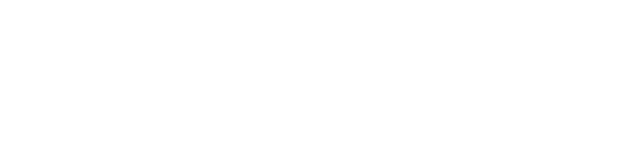
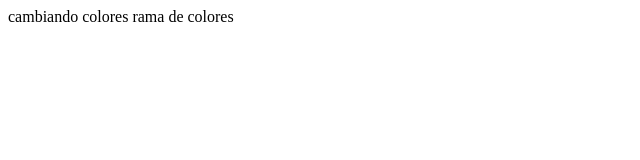
Before and after one commit to Irving1956/curso-git, a plain HTML site: page index.html in a window 1280 px wide. Shown: the whole page, without its empty margins (0-640 px from the left). Drawn offline with Linux system fonts and the light colour scheme.

```diff
--- a/index.html
+++ b/index.html
@@ -4,5 +4,7 @@
     <head>
         <title>página test</title>
         <title>añadiendo texto</title>
+        cambiando colores
+        rama de colores
     </head>
 </html>
```
